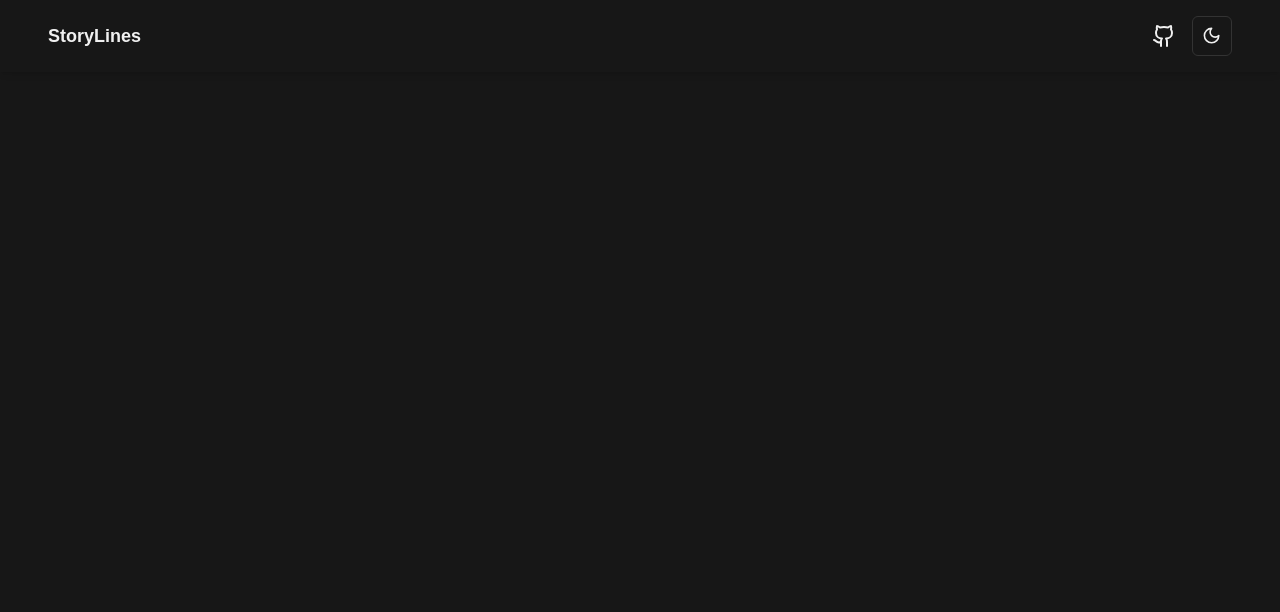
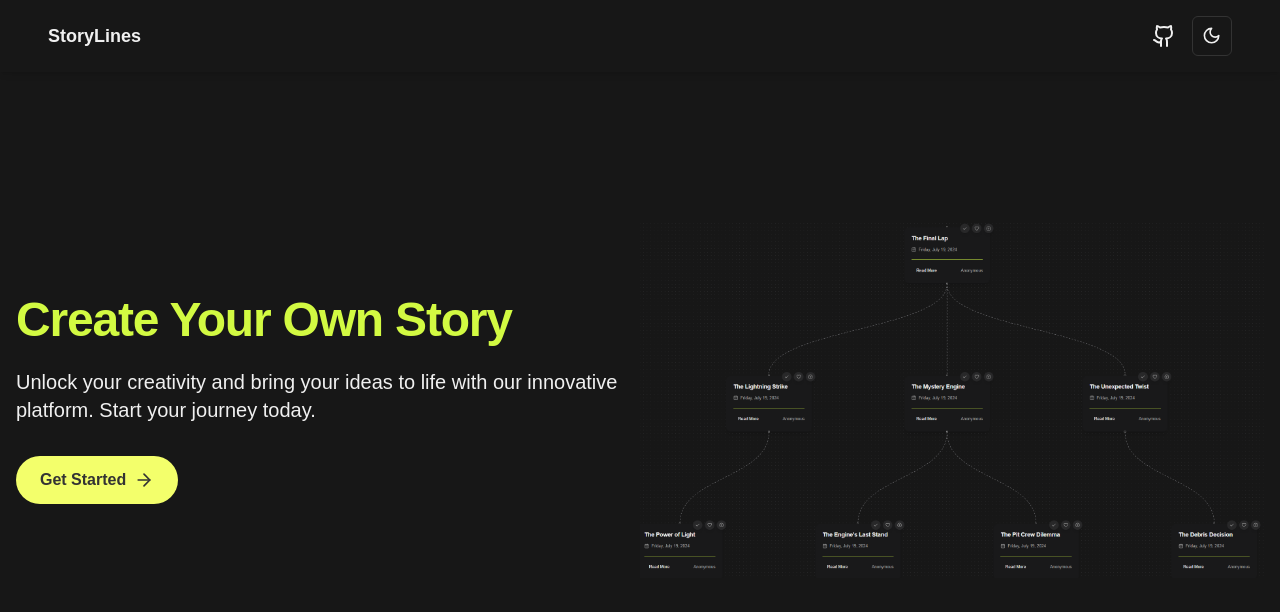
Before and after one commit to praneethravuri/storylines, a Next.js app: page / in a window 1280 px wide. Shown: the top 612 px of the page. Built offline with nearby package versions, Linux system fonts and the light colour scheme.

Commit message:
landing page

```diff
--- a/app/create-story/page.tsx
+++ b/app/create-story/page.tsx
@@ -85,11 +85,11 @@ const CreateStory = () => {
         <div className='p-10 w-full max-w-7xl'>
           <div className="space-y-8">
             <h1 className="text-3xl font-bold">Create your story</h1>
-            {currId && (
+            {/* {currId && (
               <p className="text-sm text-gray-400">
                 Creating a story connected to: {currId}
               </p>
-            )}
+            )} */}
             <form onSubmit={handleSubmit} className="space-y-4 border-t border-zinc-700 pt-8">
               <Input
                 className='border-none focus:outline-none text-4xl font-bold tracking-tight sm:text-6xl bg-transparent text-white placeholder-gray-500'
--- a/app/page.tsx
+++ b/app/page.tsx
@@ -1,8 +1,12 @@
-import React from 'react'
+import React from 'react';
+import LandingPage from '@/components/LandingPage';
+import Image from 'next/image';
 
 const page = () => {
   return (
-    <div>page</div>
+    <div>
+      <LandingPage />
+    </div>
   )
 }
 
--- a/app/storymap/FlowMap.tsx
+++ b/app/storymap/FlowMap.tsx
@@ -103,7 +103,7 @@ export default function FlowMap() {
                 nodeTypes={nodeTypes}
                 colorMode={theme === "dark" ? "dark" : "light"}
             >
-                <ControlPanel />
+                {/* <ControlPanel /> */}
                 <Controls className='horizontal' />
                 <Background gap={12} size={1} />
             </ReactFlow>
--- a/app/storymap/NodeCard.tsx
+++ b/app/storymap/NodeCard.tsx
@@ -10,6 +10,17 @@ export interface NodeItems {
     author: string,
     createdAt: string,
     currId: string
+}
+
+// Adjusted formatDate function
+const formatDate = (createdAt) => {
+    const currDate = new Date(createdAt);
+
+    // Define options for formatting
+    const options = { weekday: 'long', day: 'numeric', month: 'long', year: 'numeric' };
+
+    // Format the date
+    return currDate.toLocaleDateString(undefined, options);
 }
 
 const NodeCard: React.FC<NodeItems> = ({ isDark, title, author, createdAt, currId }) => {
@@ -25,7 +36,7 @@ const NodeCard: React.FC<NodeItems> = ({ isDark, title, author, createdAt, currI
                     <Heart className={`w-4 h-4 ${isDark ? 'text-muted-foreground group-hover:text-love-btn' : 'text-muted-foreground group-hover:text-love-btn'} transition-colors duration-200`} />
                 </div>
                 {/* Button 3 */}
-                <Link href={`/create-story?currId=${currId}`}  className={`w-8 h-8 rounded-full flex items-center justify-center ${isDark ? 'bg-floating-button hover:bg-floating-button-muted' : 'bg-muted hover:bg-muted-foreground'} transition-all duration-200 group shadow-lg hover:shadow-xl cursor-pointer`}>
+                <Link href={`/create-story?currId=${currId}`} className={`w-8 h-8 rounded-full flex items-center justify-center ${isDark ? 'bg-floating-button hover:bg-floating-button-muted' : 'bg-muted hover:bg-muted-foreground'} transition-all duration-200 group shadow-lg hover:shadow-xl cursor-pointer`}>
                     <BadgePlus className={`w-4 h-4 ${isDark ? 'text-muted-foreground group-hover:text-create-btn' : 'text-muted-foreground group-hover:text-create-btn'} transition-colors duration-200`} />
                 </Link>
             </div>
@@ -35,7 +46,7 @@ const NodeCard: React.FC<NodeItems> = ({ isDark, title, author, createdAt, currI
                 </h3>
                 <div className="flex items-center gap-2 text-sm text-muted-foreground">
                     <CalendarDays className="h-4 w-4" />
-                    <span>{createdAt}</span>
+                    <span>{formatDate(createdAt)}</span>
                 </div>
             </div>
             <div className="flex items-center justify-between mt-6 pt-4 border-t border-node-hr">
--- /dev/null
+++ b/components/LandingPage.tsx
@@ -0,0 +1,35 @@
+import React from 'react'
+import Image from 'next/image'
+import { ArrowRight } from 'lucide-react'
+import Link from 'next/link'
+
+const LandingPage = () => {
+  return (
+    <main className="min-h-screen flex items-center">
+      <div className="container mx-auto px-4">
+        <div className="flex flex-col md:flex-row items-center justify-between">
+          <div className="md:w-1/2 mb-10 md:mb-0">
+            <h1 className="text-5xl font-bold mb-6">Create Your Own Story</h1>
+            <p className="text-xl mb-8">Unlock your creativity and bring your ideas to life with our innovative platform. Start your journey today.</p>
+            <div>
+              <Link href="/storymap" className="inline-flex items-center px-6 py-3 rounded-full font-semibold text-tertiary bg-accent-muted hover:bg-accent-muted/90 transition-colors">
+                Get Started
+                <ArrowRight className="ml-2" size={20} />
+              </Link>
+            </div>
+          </div>
+          <div className="md:w-1/2 relative h-96 w-full">
+            <Image
+              src="/landing-page-images/hero.png"
+              layout="fill"
+              objectFit="contain"
+              alt="Hero image"
+            />
+          </div>
+        </div>
+      </div>
+    </main>
+  )
+}
+
+export default LandingPage
--- a/styles/global.css
+++ b/styles/global.css
@@ -88,6 +88,6 @@
   }
 
   p {
-    @apply text-lg leading-8
+    @apply text-lg leading-8 text-primary
   }
 }
```
Also changed, not shown: public/landing-page-images/hero.png (added).
